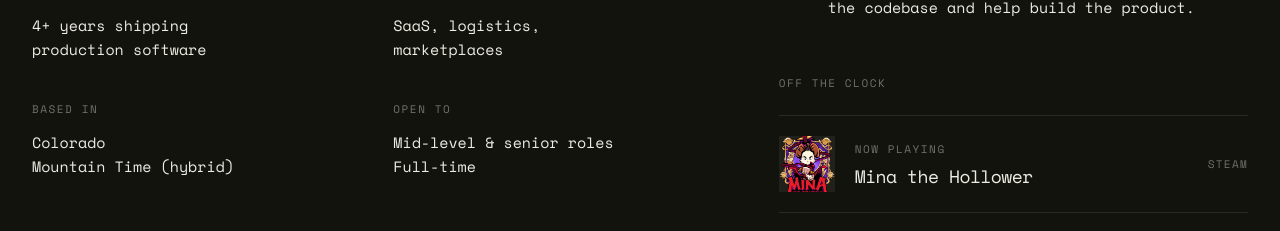
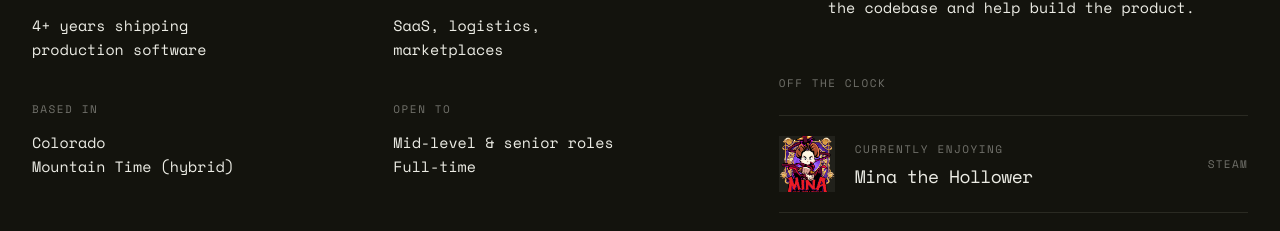
Before and after one commit to DavidKalina/davidkalina, a Next.js app: page / in a window 1280 px wide. Shown: the part 2755-2986 px from the top of the page. Built offline with nearby package versions, Linux system fonts and the light colour scheme.

Commit message:
copy: improve verbiage

```diff
--- a/constants/about.ts
+++ b/constants/about.ts
@@ -46,7 +46,7 @@ export const ABOUT_CONSTANTS = {
     label: "Off the clock",
     items: [
       {
-        eyebrow: "Now playing",
+        eyebrow: "Currently enjoying",
         title: "Mina the Hollower",
         sub: "Steam",
         image: "/off-clock/mina-the-hollower.png",
```
